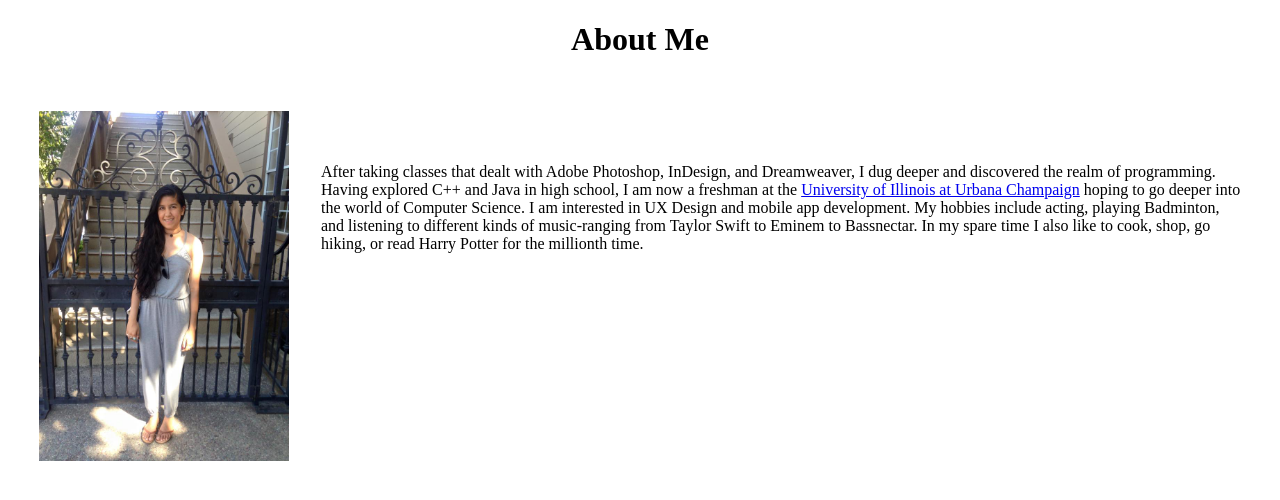
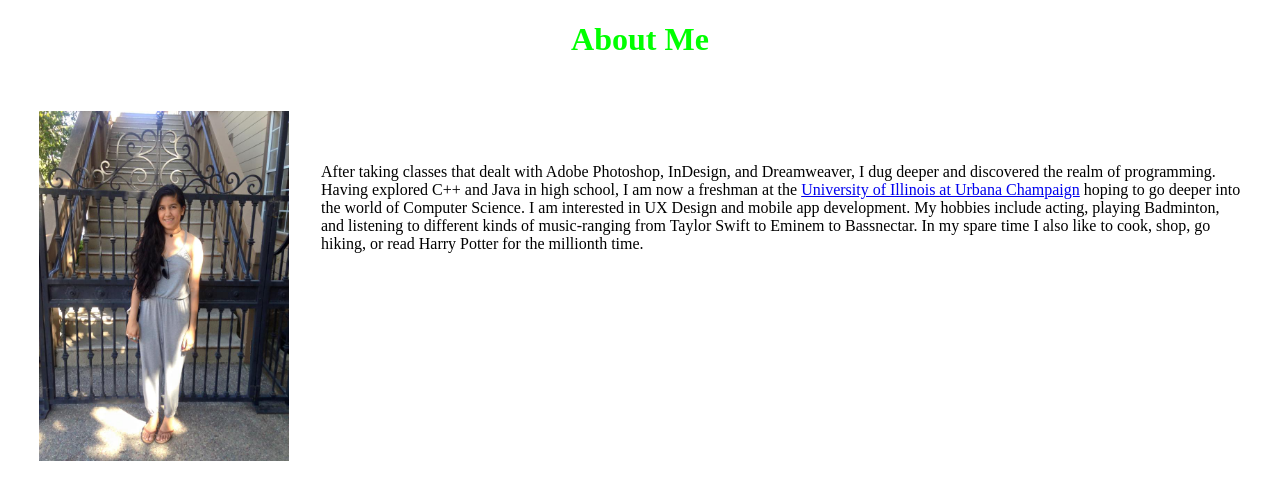
Before and after one commit to shivani72/shivani72.github.io, a plain HTML site: page index.html in a window 1280 px wide. In both pictures the pointer is over the element "About Me". Drawn offline with Linux system fonts and the light colour scheme.

Commit message:
More error fixing

```diff
--- a/css/stylesheet.css
+++ b/css/stylesheet.css
@@ -1,5 +1,5 @@
 .about_me:hover
 {
-	color: #00FFO0;
+	color: #00FF00;
 transition: ease 1s;
 }
```
